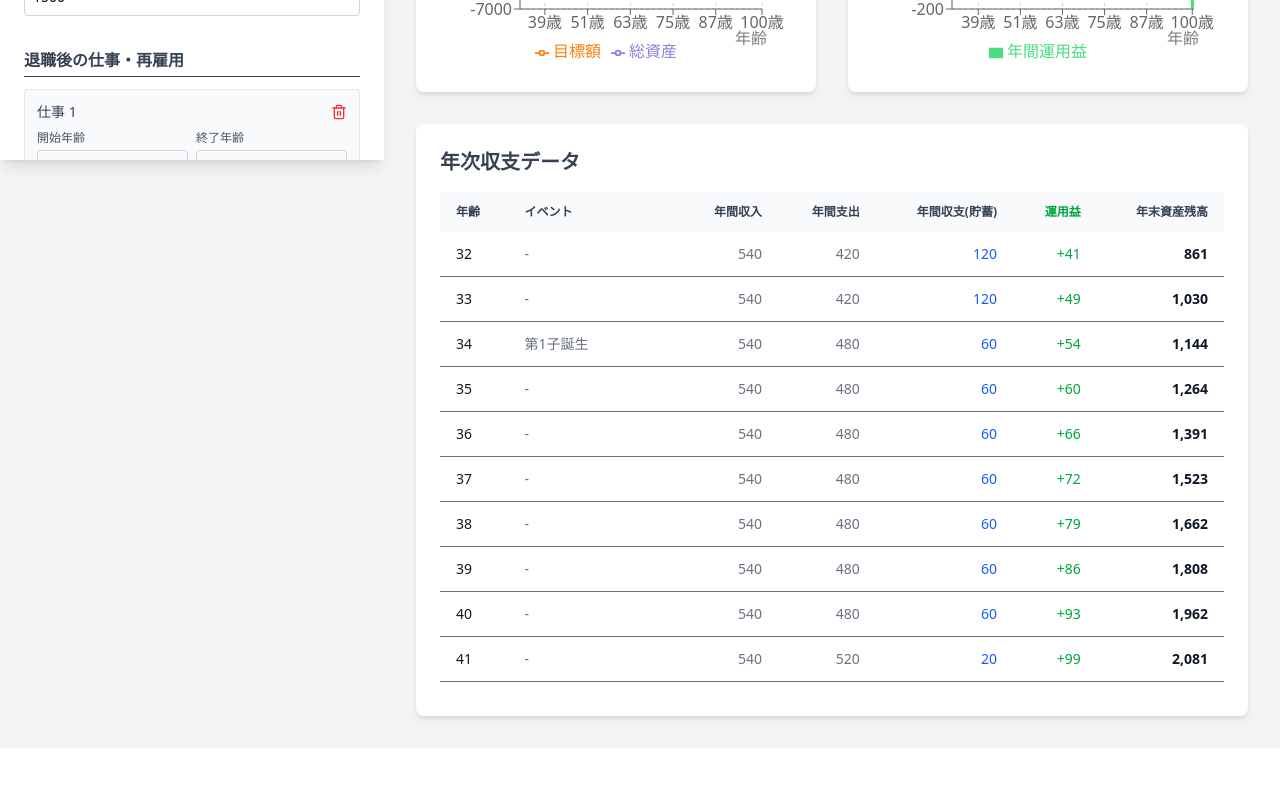
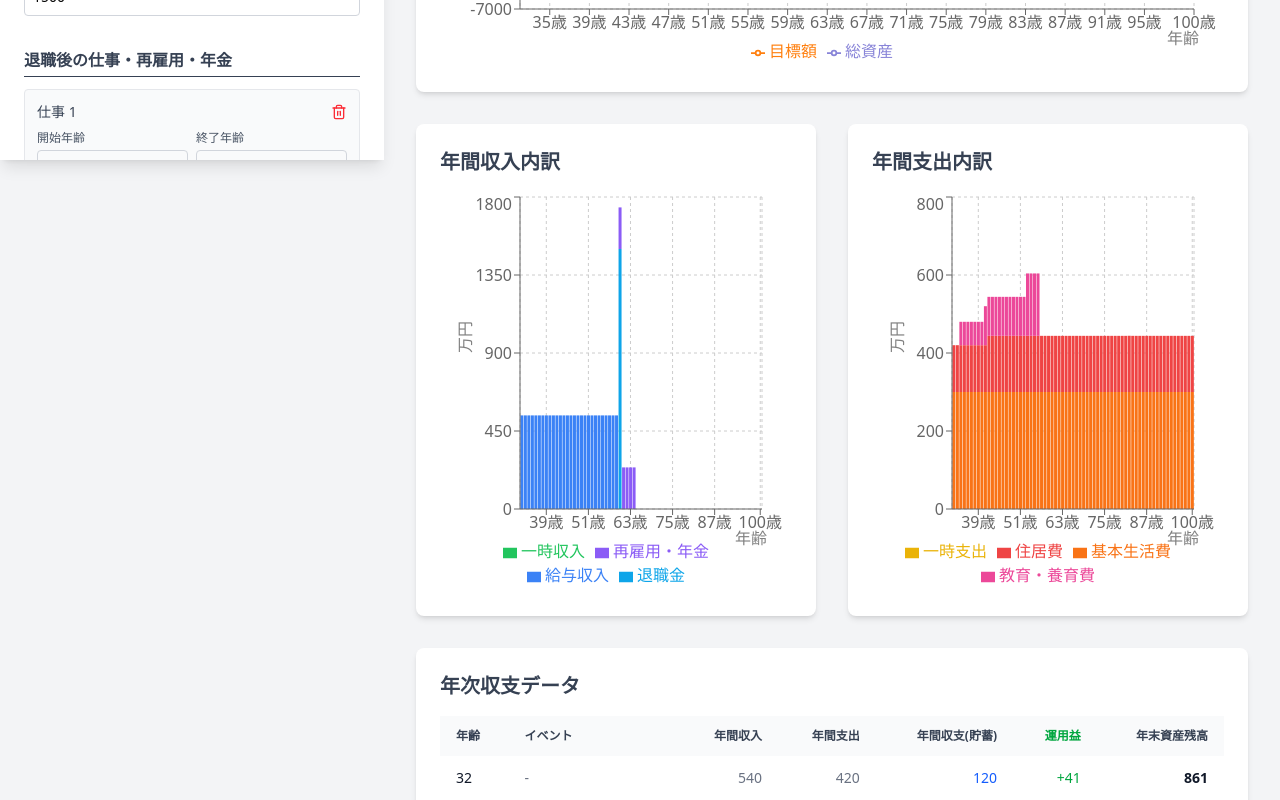
Before and after one commit to horoama/LifePath, a React (Vite) app: page / in a window 1280 px wide. Shown: the part 640-1440 px from the top of the page. Before the commit the page ends 1388 px from the top, so only its background shows below. Built offline with nearby package versions, Linux system fonts and the light colour scheme.

Commit message:
PR承認済み: 作業完了
Co-authored-by: horoama <2877843+horoama@users.noreply.github.com>

```diff
--- a/src/App.tsx
+++ b/src/App.tsx
@@ -20,7 +20,7 @@ function App() {
     monthlyLivingCost: 25,
     housingPlans: [
       { cost: 10, duration: 10 },
-      { cost: 12, duration: 25 }
+      { cost: 12, duration: 'infinite' }
     ],
     children: [
       { birthYearOffset: 2, educationPattern: '全公立', monthlyChildcareCost: 5 }
--- a/src/components/Results.tsx
+++ b/src/components/Results.tsx
@@ -24,8 +24,6 @@ export function Results({ data, targetAmount, retirementAge }: ResultsProps) {
       : "データなし";
 
     // Income at Retirement (Post-retirement job income starts appearing, or investment income)
-    // The previous code showed investment income. Let's keep it or show total income?
-    // Let's show Investment Income as "Annual Passive Income"
     const retirementIncomeText = retirementRow
       ? `${retirementRow.investmentIncome.toLocaleString()} 万円`
       : "データなし";
@@ -62,7 +60,7 @@ export function Results({ data, targetAmount, retirementAge }: ResultsProps) {
       </div>
 
       {/* Charts Container */}
-      <div className="grid grid-cols-1 xl:grid-cols-2 gap-8 mb-8">
+      <div className="space-y-8 mb-8">
         {/* Main Asset Chart (Total Assets vs Target) */}
         <div className="bg-white p-6 rounded-lg shadow-md">
           <h2 className="text-xl font-semibold text-gray-700 mb-4">総資産推移</h2>
@@ -81,9 +79,10 @@ export function Results({ data, targetAmount, retirementAge }: ResultsProps) {
           </div>
         </div>
 
-        {/* Annual Investment Income Chart */}
+        <div className="grid grid-cols-1 xl:grid-cols-2 gap-8">
+            {/* Income Breakdown Chart */}
             <div className="bg-white p-6 rounded-lg shadow-md">
-          <h2 className="text-xl font-semibold text-gray-700 mb-4">年間不労所得 (運用益) 推移</h2>
+            <h2 className="text-xl font-semibold text-gray-700 mb-4">年間収入内訳</h2>
             <div className="h-[400px] w-full">
                 <ResponsiveContainer width="100%" height="100%">
                 <BarChart data={chartData} margin={{ top: 5, right: 30, left: 20, bottom: 5 }}>
@@ -92,9 +91,33 @@ export function Results({ data, targetAmount, retirementAge }: ResultsProps) {
                     <YAxis label={{ value: '万円', angle: -90, position: 'insideLeft' }} />
                     <Tooltip formatter={(value: any) => typeof value === 'number' ? `${value.toLocaleString()} 万円` : value} />
                     <Legend />
-                <Bar dataKey="investmentIncome" name="年間運用益" fill="#4ade80" />
+                    <Bar dataKey="incomeBreakdown.salary" name="給与収入" stackId="a" fill="#3b82f6" />
+                    <Bar dataKey="incomeBreakdown.bonus" name="退職金" stackId="a" fill="#0ea5e9" />
+                    <Bar dataKey="incomeBreakdown.pension" name="再雇用・年金" stackId="a" fill="#8b5cf6" />
+                    <Bar dataKey="incomeBreakdown.oneTime" name="一時収入" stackId="a" fill="#22c55e" />
                 </BarChart>
                 </ResponsiveContainer>
+            </div>
+            </div>
+
+            {/* Expense Breakdown Chart */}
+            <div className="bg-white p-6 rounded-lg shadow-md">
+            <h2 className="text-xl font-semibold text-gray-700 mb-4">年間支出内訳</h2>
+            <div className="h-[400px] w-full">
+                <ResponsiveContainer width="100%" height="100%">
+                <BarChart data={chartData} margin={{ top: 5, right: 30, left: 20, bottom: 5 }}>
+                    <CartesianGrid strokeDasharray="3 3" />
+                    <XAxis dataKey="age" label={{ value: '年齢', position: 'insideBottomRight', offset: -5 }} unit="歳" />
+                    <YAxis label={{ value: '万円', angle: -90, position: 'insideLeft' }} />
+                    <Tooltip formatter={(value: any) => typeof value === 'number' ? `${value.toLocaleString()} 万円` : value} />
+                    <Legend />
+                    <Bar dataKey="expenseBreakdown.living" name="基本生活費" stackId="a" fill="#f97316" />
+                    <Bar dataKey="expenseBreakdown.housing" name="住居費" stackId="a" fill="#ef4444" />
+                    <Bar dataKey="expenseBreakdown.education" name="教育・養育費" stackId="a" fill="#ec4899" />
+                    <Bar dataKey="expenseBreakdown.oneTime" name="一時支出" stackId="a" fill="#eab308" />
+                </BarChart>
+                </ResponsiveContainer>
+            </div>
             </div>
         </div>
       </div>
@@ -120,12 +143,25 @@ export function Results({ data, targetAmount, retirementAge }: ResultsProps) {
                 <tr key={row.age} className="bg-white border-b hover:bg-gray-50">
                   <td className="px-4 py-3 font-medium text-gray-900">{row.age}</td>
                   <td className="px-4 py-3 max-w-xs truncate" title={row.event}>{row.event || '-'}</td>
-                  <td className="px-4 py-3 text-right">{row.annualIncome.toLocaleString()}</td>
-                  <td className="px-4 py-3 text-right">{row.annualExpenses.toLocaleString()}</td>
+
+                  <td className="px-4 py-3 text-right" title={`給与収入: ${row.incomeBreakdown.salary}
+退職金: ${row.incomeBreakdown.bonus}
+再雇用・年金: ${row.incomeBreakdown.pension}
+一時収入: ${row.incomeBreakdown.oneTime}`}>
+                    {row.annualIncome.toLocaleString()}
+                  </td>
+
+                  <td className="px-4 py-3 text-right" title={`基本生活費: ${row.expenseBreakdown.living}
+住居費: ${row.expenseBreakdown.housing}
+教育・養育費: ${row.expenseBreakdown.education}
+一時支出: ${row.expenseBreakdown.oneTime}`}>
+                    {row.annualExpenses.toLocaleString()}
+                  </td>
+
                   <td className={`px-4 py-3 text-right ${row.annualSavings >= 0 ? 'text-blue-600' : 'text-red-600'}`}>
                     {row.annualSavings.toLocaleString()}
                   </td>
-                  <td className="px-4 py-3 text-right text-green-600">+{row.investmentIncome.toLocaleString()}</td>
+                  <td className="px-4 py-3 text-right text-green-600" title="運用益">+{row.investmentIncome.toLocaleString()}</td>
                   <td className="px-4 py-3 text-right font-bold text-gray-900">{row.yearEndBalance.toLocaleString()}</td>
                 </tr>
               ))}
--- a/src/components/Sidebar.tsx
+++ b/src/components/Sidebar.tsx
@@ -1,4 +1,4 @@
-import { useId } from 'react';
+import { useState, useEffect, useId } from 'react';
 import { Plus, Trash2 } from 'lucide-react';
 import type { SimulationInput, HousingPlan, PostRetirementJob, Child, OneTimeEvent } from '../logic/simulation';
 import { EDUCATION_PATTERNS } from '../logic/simulation';
@@ -32,11 +32,29 @@ export function Sidebar({ input, setInput, targetAmount, setTargetAmount }: Side
 
   // Housing Plans
   const addHousingPlan = () => {
-    handleChange('housingPlans', [...input.housingPlans, { cost: 10, duration: 10 }]);
+    const newPlans = [...input.housingPlans];
+    // If there is an existing plan, ensure the last one (which was infinite) becomes finite
+    if (newPlans.length > 0) {
+        const lastIndex = newPlans.length - 1;
+        if (newPlans[lastIndex].duration === 'infinite') {
+            newPlans[lastIndex] = { ...newPlans[lastIndex], duration: 10 };
+        }
+    }
+    // Add new permanent plan
+    newPlans.push({ cost: 10, duration: 'infinite' });
+    handleChange('housingPlans', newPlans);
   };
+
   const removeHousingPlan = (index: number) => {
-    handleChange('housingPlans', input.housingPlans.filter((_, i) => i !== index));
+    const filteredPlans = input.housingPlans.filter((_, i) => i !== index);
+    // Ensure the new last plan is infinite
+    if (filteredPlans.length > 0) {
+        const lastIndex = filteredPlans.length - 1;
+        filteredPlans[lastIndex] = { ...filteredPlans[lastIndex], duration: 'infinite' };
+    }
+    handleChange('housingPlans', filteredPlans);
   };
+
   const updateHousingPlan = <K extends keyof HousingPlan>(index: number, field: K, value: HousingPlan[K]) => {
     const newPlans = [...input.housingPlans];
     newPlans[index] = { ...newPlans[index], [field]: value };
@@ -78,10 +96,10 @@ export function Sidebar({ input, setInput, targetAmount, setTargetAmount }: Side
         <section>
           <h3 className="font-bold text-gray-700 mb-3 border-b pb-1">基本情報</h3>
           <div className="space-y-3">
-            <InputGroup label="現在の年齢" value={input.currentAge} onChange={v => handleChange('currentAge', v)} />
-            <InputGroup label="現在の総資産 (万円)" value={input.currentAssets} step={10} onChange={v => handleChange('currentAssets', v)} />
-            <InputGroup label="想定年利 (%)" value={input.interestRatePct} step={0.1} onChange={v => handleChange('interestRatePct', v)} />
-            <InputGroup label="目標資産額 (万円)" value={targetAmount} step={100} onChange={setTargetAmount} />
+            <NumberInput label="現在の年齢" value={input.currentAge} onChange={v => handleChange('currentAge', v)} />
+            <NumberInput label="現在の総資産 (万円)" value={input.currentAssets} step={10} onChange={v => handleChange('currentAssets', v)} />
+            <NumberInput label="想定年利 (%)" value={input.interestRatePct} step={0.1} onChange={v => handleChange('interestRatePct', v)} />
+            <NumberInput label="目標資産額 (万円)" value={targetAmount} step={100} onChange={setTargetAmount} />
           </div>
         </section>
 
@@ -89,15 +107,15 @@ export function Sidebar({ input, setInput, targetAmount, setTargetAmount }: Side
         <section>
           <h3 className="font-bold text-gray-700 mb-3 border-b pb-1">現在の収入 (メイン)</h3>
           <div className="space-y-3">
-            <InputGroup label="手取り月収 (万円)" value={input.monthlyIncome} onChange={v => handleChange('monthlyIncome', v)} />
-            <InputGroup label="退職年齢" value={input.retirementAge} onChange={v => handleChange('retirementAge', v)} />
-            <InputGroup label="退職金 (万円)" value={input.retirementBonus} step={100} onChange={v => handleChange('retirementBonus', v)} />
+            <NumberInput label="手取り月収 (万円)" value={input.monthlyIncome} onChange={v => handleChange('monthlyIncome', v)} />
+            <NumberInput label="退職年齢" value={input.retirementAge} onChange={v => handleChange('retirementAge', v)} />
+            <NumberInput label="退職金 (万円)" value={input.retirementBonus} step={100} onChange={v => handleChange('retirementBonus', v)} />
           </div>
         </section>
 
         {/* 3. Post-Retirement Jobs */}
         <section>
-          <h3 className="font-bold text-gray-700 mb-3 border-b pb-1">退職後の仕事・再雇用</h3>
+          <h3 className="font-bold text-gray-700 mb-3 border-b pb-1">退職後の仕事・再雇用・年金</h3>
           <div className="space-y-4">
             {input.postRetirementJobs.map((job, i) => (
               <div key={i} className="bg-gray-50 p-3 rounded border border-gray-200 relative">
@@ -108,11 +126,11 @@ export function Sidebar({ input, setInput, targetAmount, setTargetAmount }: Side
                   </button>
                 </div>
                 <div className="grid grid-cols-2 gap-2 mb-2">
-                  <InputGroup label="開始年齢" value={job.startAge} onChange={v => updateJob(i, 'startAge', v)} />
-                  <InputGroup label="終了年齢" value={job.endAge} onChange={v => updateJob(i, 'endAge', v)} />
+                  <NumberInput label="開始年齢" value={job.startAge} onChange={v => updateJob(i, 'startAge', v)} />
+                  <NumberInput label="終了年齢" value={job.endAge} onChange={v => updateJob(i, 'endAge', v)} />
                 </div>
-                <InputGroup label="月収 (万円)" value={job.monthlyIncome} onChange={v => updateJob(i, 'monthlyIncome', v)} className="mb-2" />
-                <InputGroup label="退職金 (万円)" value={job.retirementBonus} onChange={v => updateJob(i, 'retirementBonus', v)} />
+                <NumberInput label="月収 (万円)" value={job.monthlyIncome} onChange={v => updateJob(i, 'monthlyIncome', v)} className="mb-2" />
+                <NumberInput label="退職金 (万円)" value={job.retirementBonus} onChange={v => updateJob(i, 'retirementBonus', v)} />
               </div>
             ))}
             <AddButton onClick={addJob} label="仕事を追加" />
@@ -122,40 +140,49 @@ export function Sidebar({ input, setInput, targetAmount, setTargetAmount }: Side
         {/* 4. Basic Expenses */}
         <section>
           <h3 className="font-bold text-gray-700 mb-3 border-b pb-1">基本支出</h3>
-          <InputGroup label="基本生活費 (住居・教育除く月額・万円)" value={input.monthlyLivingCost} onChange={v => handleChange('monthlyLivingCost', v)} />
+          <NumberInput label="基本生活費 (住居・教育除く月額・万円)" value={input.monthlyLivingCost} onChange={v => handleChange('monthlyLivingCost', v)} />
         </section>
 
         {/* 5. Housing */}
         <section>
           <h3 className="font-bold text-gray-700 mb-3 border-b pb-1">住居設定</h3>
-          <p className="text-xs text-gray-500 mb-3">これからの住居プランを順に追加してください。</p>
+          <p className="text-xs text-gray-500 mb-3">これからの住居プランを順に追加してください。末尾は必ず永住となります。</p>
           <div className="space-y-4">
-            {input.housingPlans.map((plan, i) => (
+            {input.housingPlans.map((plan, i) => {
+              const isLast = i === input.housingPlans.length - 1;
+              return (
                 <div key={i} className="bg-gray-50 p-3 rounded border border-gray-200 relative">
                   <div className="flex justify-between items-center mb-2">
                     <span className="text-sm font-medium text-gray-700">プラン {i + 1}</span>
+                    {/* Only allow removing if not the last one, or if we want to remove the last one and make previous one infinite?
+                        Logic: removeHousingPlan handles making the new last one infinite.
+                        But if there's only 1 plan, we shouldn't delete it? Or if we delete it, we have 0 plans?
+                        Logic in simulation.ts handles 0 plans (cost 0? or crash?).
+                        Usually we should keep at least 1 plan.
+                    */}
                     {input.housingPlans.length > 1 && (
                       <button onClick={() => removeHousingPlan(i)} className="text-red-500 hover:text-red-700">
                         <Trash2 size={16} />
                       </button>
                     )}
                   </div>
-                <InputGroup label="住宅費 (月額・万円)" value={plan.cost} onChange={v => updateHousingPlan(i, 'cost', v)} className="mb-2" />
-                <div className="flex items-center gap-2 mb-2">
-                  <input
-                    type="checkbox"
-                    id={`inf_${i}`}
-                    checked={plan.duration === 'infinite'}
-                    onChange={(e) => updateHousingPlan(i, 'duration', e.target.checked ? 'infinite' : 10)}
-                    className="rounded text-blue-600 focus:ring-blue-500"
-                  />
-                  <label htmlFor={`inf_${i}`} className="text-sm text-gray-600">永住 (以降ずっと)</label>
+                  <NumberInput label="住宅費 (月額・万円)" value={plan.cost} onChange={v => updateHousingPlan(i, 'cost', v)} className="mb-2" />
+
+                  {isLast ? (
+                    <div className="flex items-center gap-2 mb-2 p-2 bg-blue-50 rounded">
+                       <span className="text-sm text-blue-800 font-bold">永住 (以降ずっと)</span>
                     </div>
-                {plan.duration !== 'infinite' && (
-                  <InputGroup label="期間 (年)" value={plan.duration as number} onChange={v => updateHousingPlan(i, 'duration', v)} />
+                  ) : (
+                    <>
+                        <div className="flex items-center gap-2 mb-2 hidden">
+                           {/* Hidden checkbox for non-last items, they are strictly finite duration */}
+                        </div>
+                        <NumberInput label="期間 (年)" value={plan.duration as number} onChange={v => updateHousingPlan(i, 'duration', v)} />
+                    </>
                   )}
                 </div>
-            ))}
+              );
+            })}
             <AddButton onClick={addHousingPlan} label="住居プランを追加" />
           </div>
         </section>
@@ -172,8 +199,8 @@ export function Sidebar({ input, setInput, targetAmount, setTargetAmount }: Side
                     <Trash2 size={16} />
                   </button>
                 </div>
-                <InputGroup label="誕生時期 (何年後)" value={child.birthYearOffset} onChange={v => updateChild(i, 'birthYearOffset', v)} className="mb-2" />
-                <InputGroup label="養育費 (22歳まで月額・万円)" value={child.monthlyChildcareCost} onChange={v => updateChild(i, 'monthlyChildcareCost', v)} className="mb-2" />
+                <NumberInput label="誕生時期 (何年後)" value={child.birthYearOffset} onChange={v => updateChild(i, 'birthYearOffset', v)} className="mb-2" />
+                <NumberInput label="養育費 (22歳まで月額・万円)" value={child.monthlyChildcareCost} onChange={v => updateChild(i, 'monthlyChildcareCost', v)} className="mb-2" />
                 <div>
                   <label className="block text-xs text-gray-600 mb-1">進学コース</label>
                   <select
@@ -214,8 +241,8 @@ export function Sidebar({ input, setInput, targetAmount, setTargetAmount }: Side
                     />
                 </div>
                 <div className="grid grid-cols-2 gap-2 mb-2">
-                    <InputGroup label="年齢" value={evt.age} onChange={v => updateEvent(i, 'age', v)} />
-                    <InputGroup label="金額 (万円)" value={evt.amount} onChange={v => updateEvent(i, 'amount', v)} />
+                    <NumberInput label="年齢" value={evt.age} onChange={v => updateEvent(i, 'age', v)} />
+                    <NumberInput label="金額 (万円)" value={evt.amount} onChange={v => updateEvent(i, 'amount', v)} />
                 </div>
                 <div className="flex items-center gap-4">
                     <label className="flex items-center gap-2 text-sm text-gray-600">
@@ -246,20 +273,51 @@ export function Sidebar({ input, setInput, targetAmount, setTargetAmount }: Side
 }
 
 // Helper components
-function InputGroup({ label, value, onChange, step = 1, className = "" }: { label: string, value: number, onChange: (v: number) => void, step?: number, className?: string }) {
+function NumberInput({ label, value, onChange, step = 1, className = "" }: { label: string, value: number, onChange: (v: number) => void, step?: number, className?: string }) {
   const id = useId();
+  const [inputValue, setInputValue] = useState(value.toString());
+  const [isFocused, setIsFocused] = useState(false);
+
+  useEffect(() => {
+    if (!isFocused) {
+      setInputValue(value.toString());
+    }
+  }, [value, isFocused]);
+
+  const handleBlur = () => {
+    setIsFocused(false);
+    if (inputValue === '' || isNaN(parseFloat(inputValue))) {
+      onChange(0);
+      setInputValue('0');
+    } else {
+      onChange(parseFloat(inputValue));
+    }
+  };
+
+  const handleChange = (e: React.ChangeEvent<HTMLInputElement>) => {
+    const val = e.target.value;
+    setInputValue(val);
+    if (val === '') {
+        onChange(0);
+    } else {
+        const num = parseFloat(val);
+        if (!isNaN(num)) {
+            onChange(num);
+        }
+    }
+  };
+
   return (
     <div className={className}>
       <label htmlFor={id} className="block text-xs text-gray-600 mb-1">{label}</label>
       <input
         id={id}
         type="number"
-        value={value}
+        value={inputValue}
         step={step}
-        onChange={(e) => {
-          const val = parseFloat(e.target.value);
-          onChange(isNaN(val) ? 0 : val);
-        }}
+        onFocus={() => setIsFocused(true)}
+        onBlur={handleBlur}
+        onChange={handleChange}
         className="w-full p-2 border border-gray-300 rounded focus:ring-2 focus:ring-blue-500 focus:outline-none text-sm"
       />
     </div>
--- a/src/logic/simulation.ts
+++ b/src/logic/simulation.ts
@@ -59,6 +59,18 @@ export type SimulationYearResult = {
   investmentIncome: number;
   totalPrincipal: number;
   totalInvestmentIncome: number;
+  incomeBreakdown: {
+    salary: number;
+    bonus: number;
+    pension: number;
+    oneTime: number;
+  };
+  expenseBreakdown: {
+    living: number;
+    housing: number;
+    education: number;
+    oneTime: number;
+  };
 };
 
 export const EDUCATION_PATTERNS = ['全公立', '全私立', '大学のみ私立'] as const;
@@ -115,27 +127,27 @@ export function calculateSimulation(input: SimulationInput): SimulationYearResul
     const eventNotes: string[] = [];
 
     // --- Income Calculation ---
-    let annualIncome = 0;
-    let incomeFromJobs = 0;
-    let bonuses = 0;
+    let mainJobIncome = 0;
+    let mainJobBonus = 0;
+    let postRetirementIncome = 0; // Includes monthly + bonus
     let oneTimeIncome = 0;
 
     // 1. Main Job
     if (age < retirementAge) {
-      incomeFromJobs += monthlyIncome * 12;
+      mainJobIncome += monthlyIncome * 12;
     }
     if (age === retirementAge) {
-      bonuses += retirementBonus;
+      mainJobBonus += retirementBonus;
       eventNotes.push(`退職金(+${retirementBonus})`);
     }
 
     // 2. Post-Retirement Jobs
     postRetirementJobs.forEach(job => {
       if (age >= job.startAge && age < job.endAge) {
-        incomeFromJobs += job.monthlyIncome * 12;
+        postRetirementIncome += job.monthlyIncome * 12;
       }
       if (age === job.endAge) {
-        bonuses += job.retirementBonus;
+        postRetirementIncome += job.retirementBonus;
         eventNotes.push(`再雇用退職金(+${job.retirementBonus})`);
       }
     });
@@ -148,13 +160,16 @@ export function calculateSimulation(input: SimulationInput): SimulationYearResul
       }
     });
 
-    annualIncome = incomeFromJobs + bonuses + oneTimeIncome;
+    const annualIncome = mainJobIncome + mainJobBonus + postRetirementIncome + oneTimeIncome;
 
     // --- Expense Calculation ---
-    let annualExpenses = 0;
+    let basicLivingExpense = 0;
+    let housingExpense = 0;
+    let childExpense = 0;
+    let oneTimeExpense = 0;
 
     // 1. Basic Living Cost
-    annualExpenses += monthlyLivingCost * 12;
+    basicLivingExpense += monthlyLivingCost * 12;
 
     // 2. Housing Cost
     let currentHousingCost = 0;
@@ -176,13 +191,18 @@ export function calculateSimulation(input: SimulationInput): SimulationYearResul
       }
       cumulativeYears += dur;
     }
+    // Fallback if no plan matches (should ideally rely on infinite last plan)
     if (!planFound && housingPlans.length > 0) {
-      currentHousingCost = housingPlans[housingPlans.length - 1].cost;
+        // If we ran out of plans, assume the last plan's cost continues if it was intended to be permanent,
+        // but technically the logic above handles 'infinite'.
+        // If we get here, it means all finite plans expired and no infinite plan exists.
+        // We'll just take the last plan's cost as a fallback or 0?
+        // Original logic took last plan cost.
+        currentHousingCost = housingPlans[housingPlans.length - 1].cost;
     }
-    annualExpenses += currentHousingCost * 12;
+    housingExpense += currentHousingCost * 12;
 
     // 3. Children Expenses (Education + Childcare)
-    let totalChildExpenses = 0;
     children.forEach((child, index) => {
       const childAge = yearsPassed - child.birthYearOffset;
       const costs = EDU_COSTS_MAP[child.educationPattern] || EDU_COSTS_MAP["全公立"];
@@ -193,7 +213,7 @@ export function calculateSimulation(input: SimulationInput): SimulationYearResul
 
       // Childcare (0-22)
       if (childAge >= 0 && childAge <= 22) {
-        totalChildExpenses += child.monthlyChildcareCost * 12;
+        childExpense += child.monthlyChildcareCost * 12;
       }
 
       // Education
@@ -203,17 +223,18 @@ export function calculateSimulation(input: SimulationInput): SimulationYearResul
       else if (childAge >= 16 && childAge <= 18) eduCost = costs.high;
       else if (childAge >= 19 && childAge <= 22) eduCost = costs.uni;
 
-      totalChildExpenses += eduCost;
+      childExpense += eduCost;
     });
-    annualExpenses += totalChildExpenses;
 
     // 4. One-time Expenses
     oneTimeEvents.forEach(evt => {
       if (evt.type === 'expense' && evt.age === age) {
-        annualExpenses += evt.amount;
+        oneTimeExpense += evt.amount;
         eventNotes.push(`${evt.name}(-${evt.amount})`);
       }
     });
+
+    const annualExpenses = basicLivingExpense + housingExpense + childExpense + oneTimeExpense;
 
     // --- Balance Update ---
     const netSavings = annualIncome - annualExpenses;
@@ -235,7 +256,19 @@ export function calculateSimulation(input: SimulationInput): SimulationYearResul
       yearEndBalance: Math.floor(assets),
       investmentIncome: Math.floor(investmentIncome),
       totalPrincipal: Math.floor(totalPrincipal),
-      totalInvestmentIncome: Math.floor(totalInvestmentIncome)
+      totalInvestmentIncome: Math.floor(totalInvestmentIncome),
+      incomeBreakdown: {
+        salary: mainJobIncome,
+        bonus: mainJobBonus,
+        pension: postRetirementIncome,
+        oneTime: oneTimeIncome
+      },
+      expenseBreakdown: {
+        living: basicLivingExpense,
+        housing: housingExpense,
+        education: childExpense,
+        oneTime: oneTimeExpense
+      }
     });
 
     age += 1;
```
Also changed, not shown: verification/verification.png (added), 1 other file (tests, documents, lock files or other folders). Lines whose indentation alone changed are shown as unchanged.
